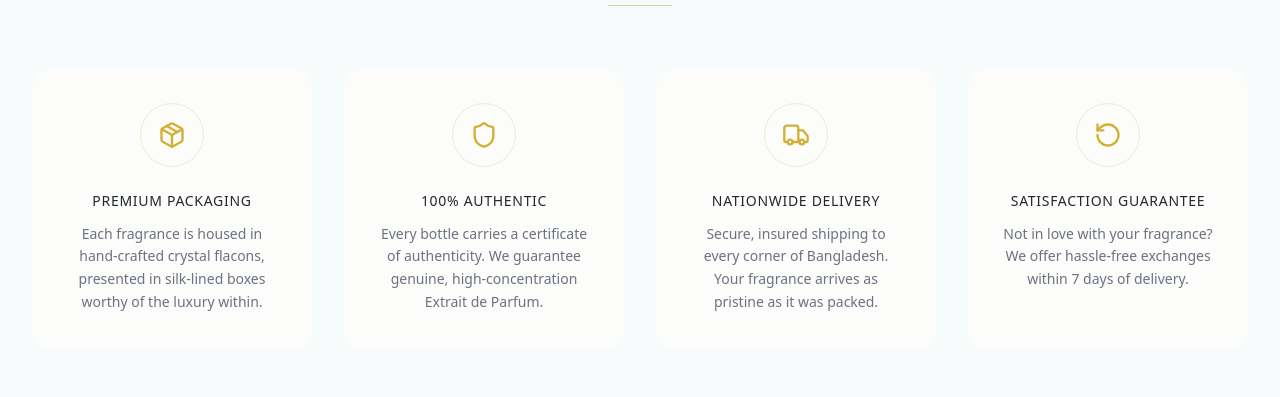
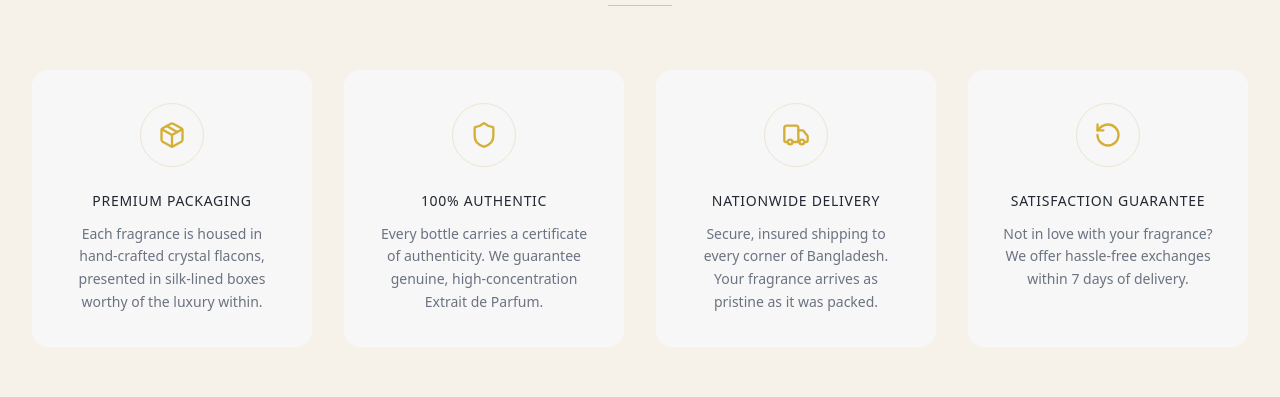
Before and after one commit to Ayman392/LA-ESPERANZA-, a React (Vite) app: page / in a window 1280 px wide. Shown: the part 2038-2435 px from the top of the page. Built offline with nearby package versions, Linux system fonts and the light colour scheme; no server answers; the database is empty.

Commit message:
fixed home section

```diff
--- a/src/index.css
+++ b/src/index.css
@@ -12,7 +12,7 @@
   }
 
   body {
-    background-color: #F5F5F5;
+    background-color: #F6F1E9;
     color: #F8F5EE;
     -webkit-font-smoothing: antialiased;
     -moz-osx-font-smoothing: grayscale;
@@ -111,9 +111,9 @@
     color: #393E46;
   }
   .bg-luxury-black {
-    background-color: #F7FBFC;
+    background-color: #F6F1E9;
   }
   .bg-luxury-card {
-    background-color: #FCFCFA;
+    background-color: #F7F7F7;
   }
 }
--- a/tailwind.config.js
+++ b/tailwind.config.js
@@ -9,7 +9,7 @@ export default {
           'gold-hover': '#B8860B',
 
           ivory: '#111827',          // headings
-          'luxury-black': '#F7FBFC', // main website bg
+          'luxury-black': '#F6F1E9', // main website bg
           'luxury-card': '#FFFFFF',  // cards
           'luxury-gray': '#6B7280',  // muted text
 },
```
